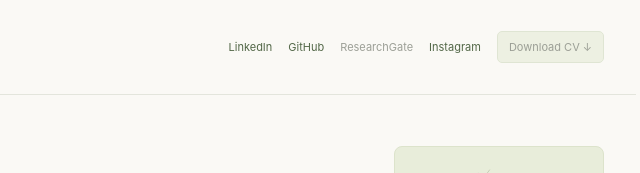
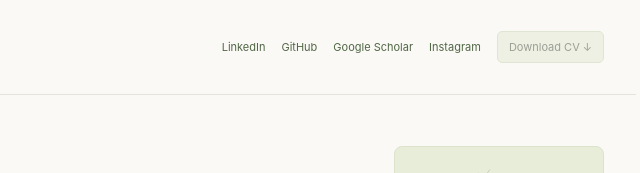
Before and after one commit to armanxer/AmioShishu, a plain HTML site: page index.html in a window 1280 px wide. Shown: the top 173 px of the page, 624-1264 px from the left. Drawn offline with Linux system fonts and the light colour scheme.

Commit message:
fixed google scholar

```diff
--- a/index.html
+++ b/index.html
@@ -24,7 +24,7 @@
 <div class="header-links" aria-label="Social links and CV">
   <a data-header-link="linkedin" aria-disabled="true">LinkedIn</a>
   <a data-header-link="github" aria-disabled="true">GitHub</a>
-  <a data-header-link="researchgate" aria-disabled="true">ResearchGate</a>
+  <a data-header-link="google_scholar" aria-disabled="true">Google Scholar</a>
   <a data-header-link="instagram" aria-disabled="true">Instagram</a>
   <a data-header-link="cv" class="cv-link" aria-disabled="true">Download CV ↓</a>
 </div>
```
